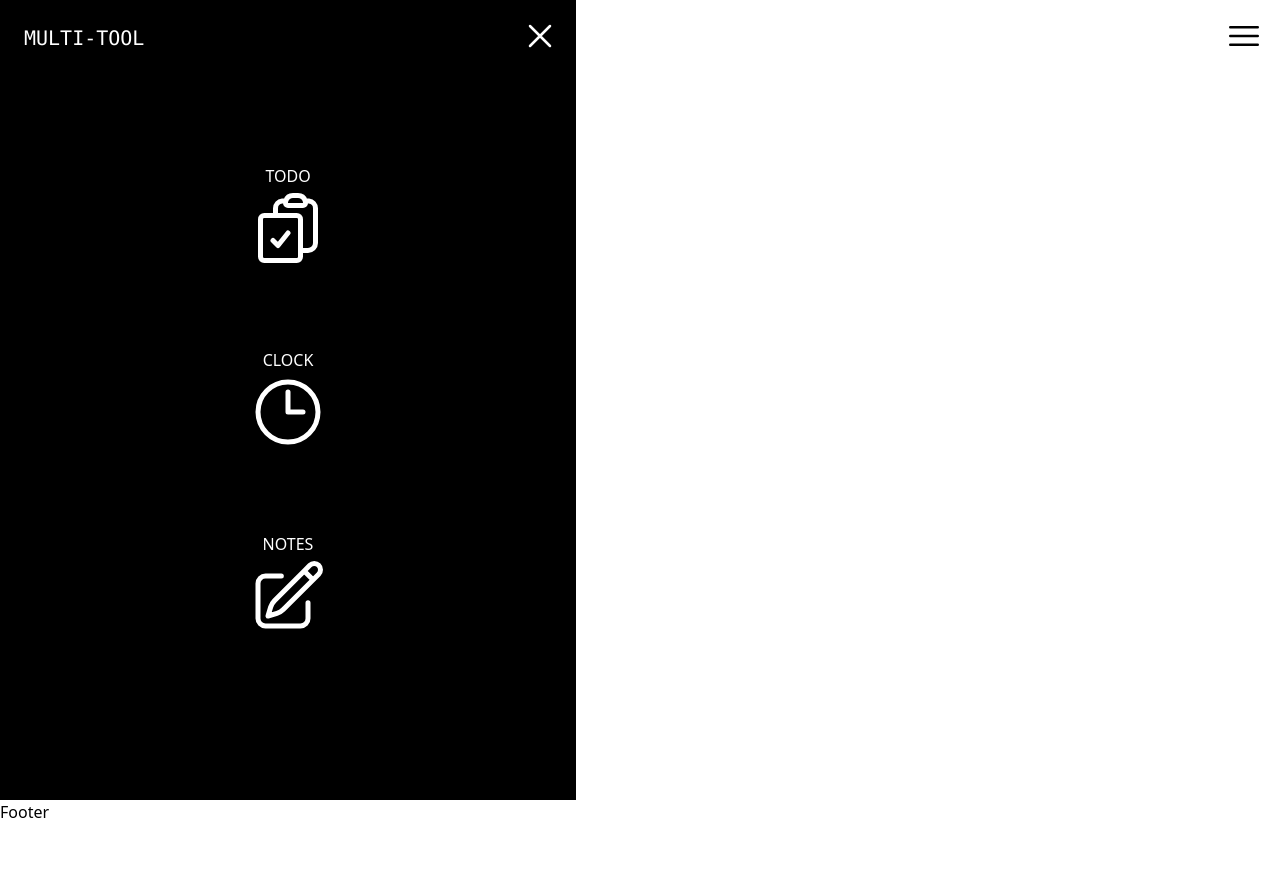
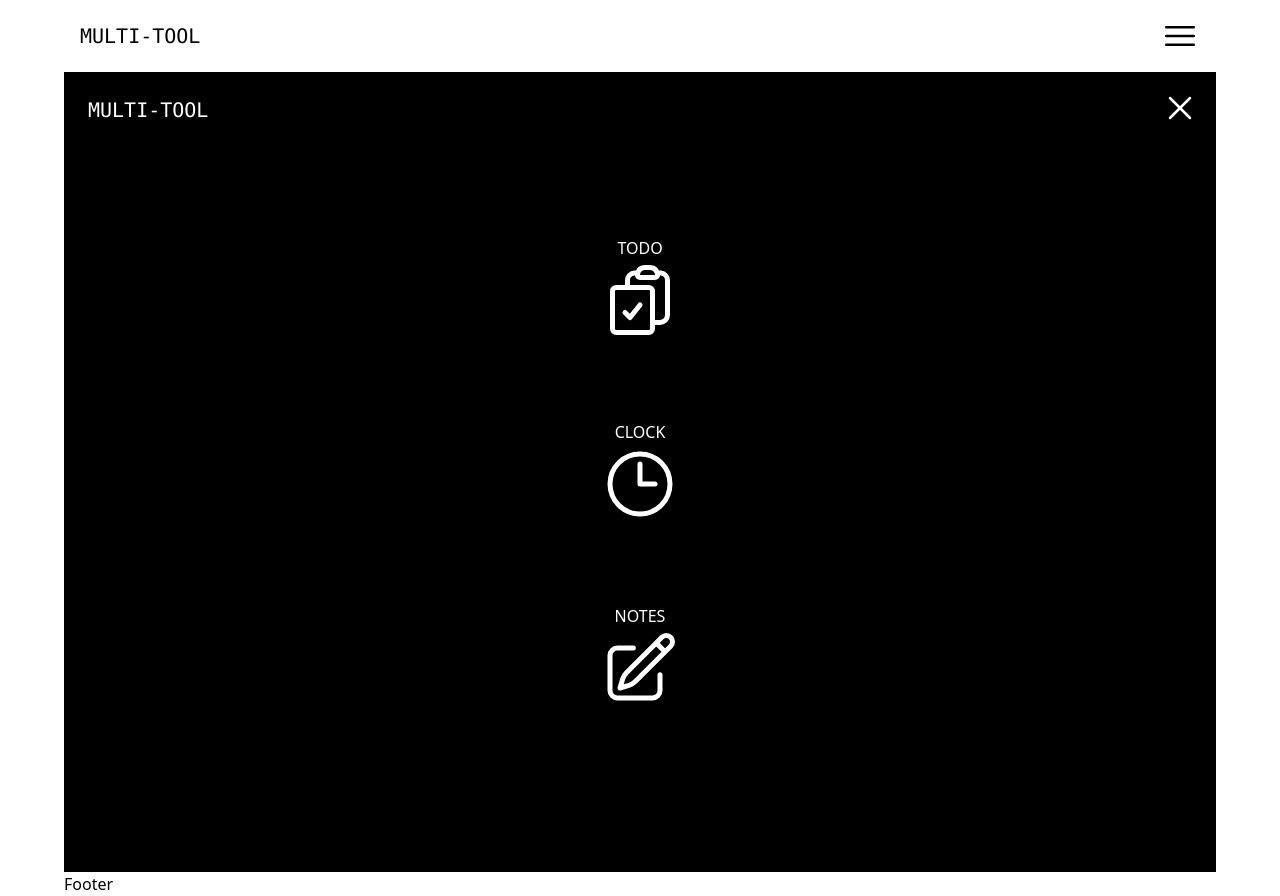
Before and after one commit to mdubelbeis/alarm-clock, a React (Vite) app: page /menu in a window 1280 px wide. Before the commit the page ends 824 px from the top, so only its background shows below. Built offline with nearby package versions, Linux system fonts and the light colour scheme.

Commit message:
added link to home

```diff
--- a/src/App.tsx
+++ b/src/App.tsx
@@ -4,7 +4,7 @@ import Header from "./components/ui/Header";
 
 const App = () => {
   return (
-    <div className="h-screen w-full max-w-xl">
+    <div className="h-screen w-full max-w-6xl mx-auto">
       <Header />
       <main>
         <Outlet />
--- a/src/components/Home/HomeNav.tsx
+++ b/src/components/Home/HomeNav.tsx
@@ -27,7 +27,12 @@ interface HomeNavProps {
 const HomeNav: React.FC<HomeNavProps> = ({ onClick }) => {
   return (
     <nav className="relative bg-black text-white w-full h-screen grid place-content-center">
-      <div className="absolute top-6 left-6 font-mono text-xl">MULTI-TOOL</div>
+      <div
+        className="absolute top-6 left-6 font-mono text-xl"
+        onClick={() => onClick(false)}
+      >
+        <Link to="/">MULTI-TOOL</Link>
+      </div>
       <div
         className="absolute justify-self-end p-4"
         onClick={() => onClick(false)}
--- a/src/components/ui/Header.tsx
+++ b/src/components/ui/Header.tsx
@@ -1,4 +1,5 @@
 import { useState } from "react";
+import { Link } from "react-router-dom";
 import HomeNav from "../Home/HomeNav";
 import Icons from "./Icons";
 
@@ -6,10 +7,12 @@ const Header: React.FC = () => {
   const [showMenu, setShowMenu] = useState(false);
 
   return (
-    <header className="w-full fixed top-0 flex justify-between items-center">
+    <header className="w-full flex justify-between items-center">
       {!showMenu && (
         <div className="flex justify-between items-center w-full p-4">
-          <div className="font-mono text-xl">MULTI-TOOL</div>
+          <div className="font-mono text-xl">
+            <Link to="/">MULTI-TOOL</Link>
+          </div>
           <div className="" onClick={() => setShowMenu(true)}>
             <Icons
               d="M3.75 6.75h16.5M3.75 12h16.5m-16.5 5.25h16.5"
```
